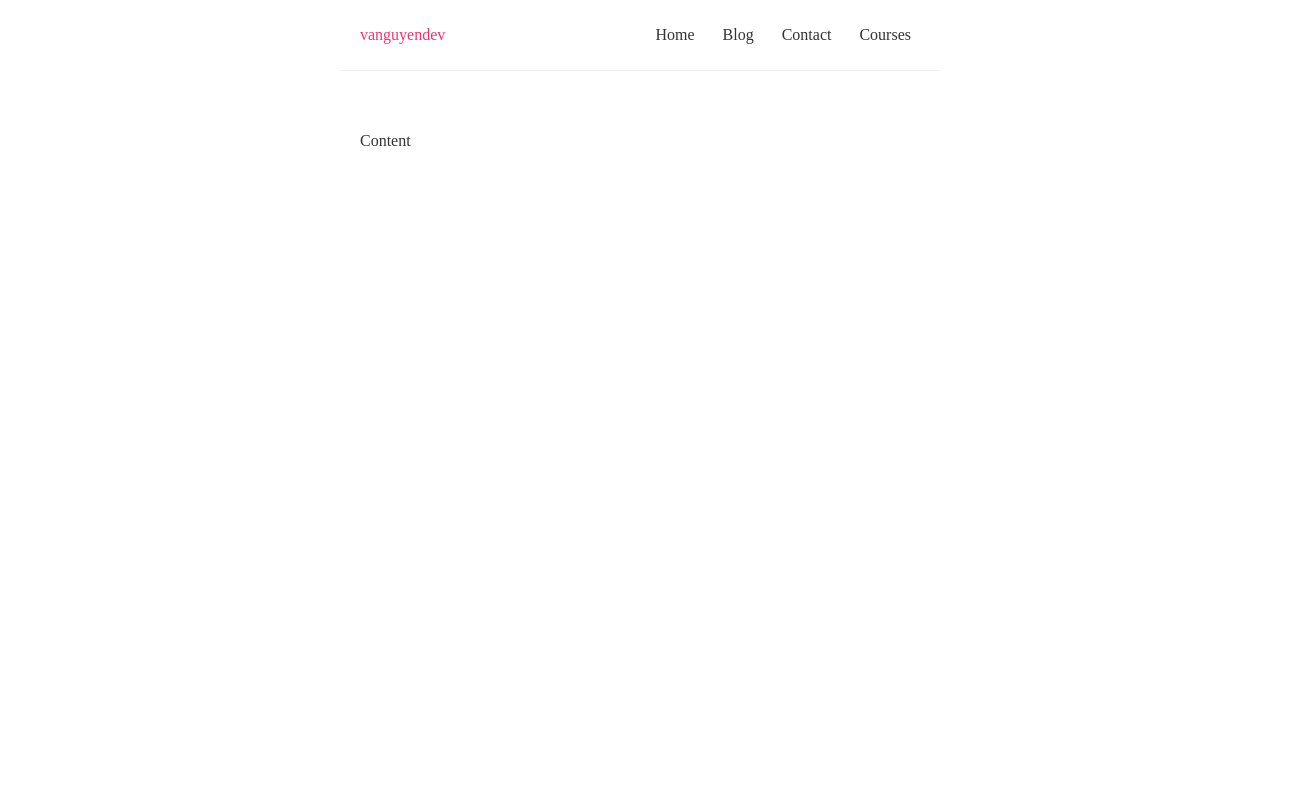
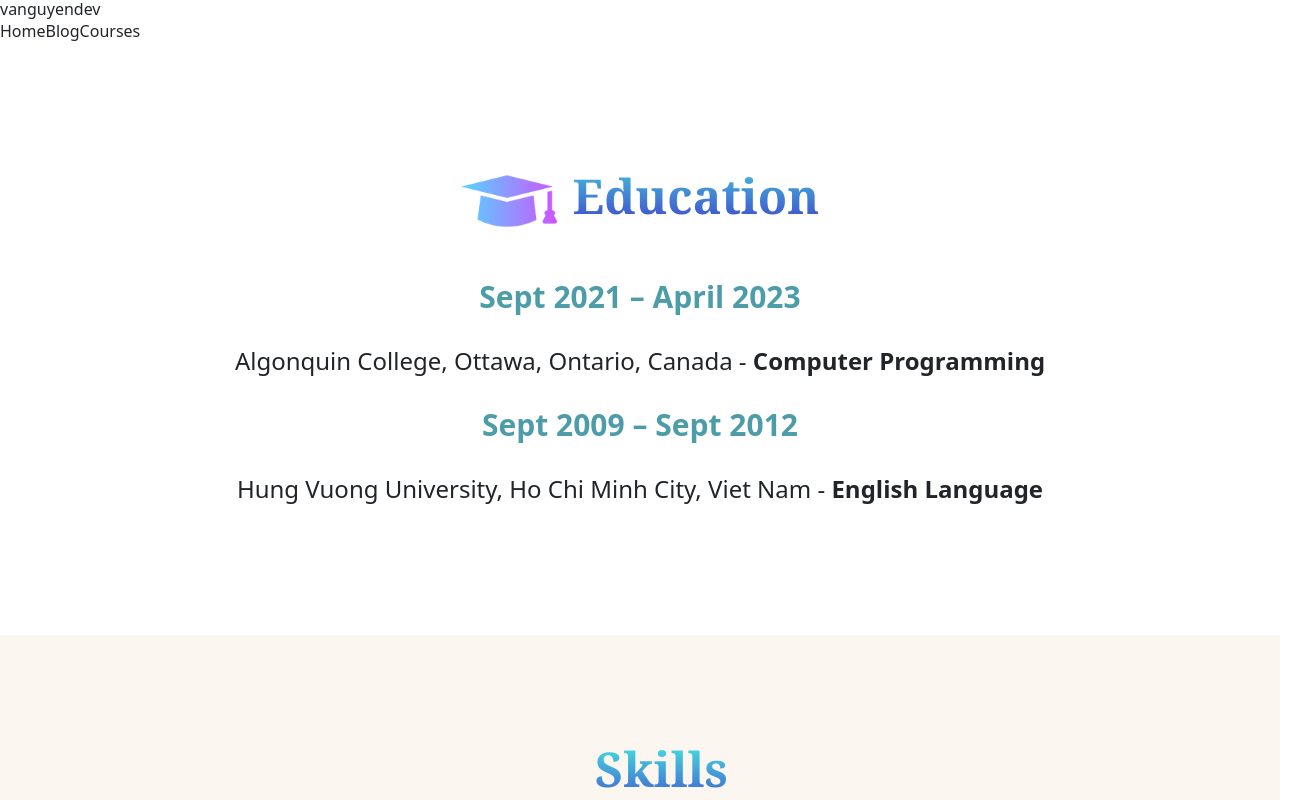
Before and after one commit to vanguyen333/mysiteO, a React (Vite) app: page / in a window 1280 px wide. Shown: the top 800 px of the page, 1305 px wide, since content can reach past the window. Built offline with nearby package versions, Linux system fonts and the light colour scheme.

Commit message:
the non-styled nav bar work when clicked

```diff
--- a/src/App.jsx
+++ b/src/App.jsx
@@ -10,7 +10,7 @@ import Navbar from "./components/Navbar";
 
 import "bootstrap/dist/css/bootstrap.min.css";
 
-import { BrowserRouter, Routes, Route } from "react-router-dom";
+import { BrowserRouter, Routes, Route, Link, NavLink } from "react-router-dom";
 // import { Header, Home, Blog } from "../pages";
 const App = () => {
   // const router = createBrowserRouter([
@@ -20,12 +20,23 @@ const App = () => {
   //   },
   // ]);
   return (
-    <div className="App">
-      <Navbar />
-      <div className="content">
-        <h1>Content</h1>
-      </div>
-    </div>
+    <BrowserRouter>
+      <header>
+        <nav>
+          <h1>vanguyendev</h1>
+          <Link to="/">Home</Link>
+          <NavLink to="blog">Blog</NavLink>
+          <NavLink to="courses">Courses</NavLink>
+        </nav>
+      </header>
+      <main>
+        <Routes>
+          <Route index element={<Home />} />
+          <Route path="blog" element={<Blog />} />
+          <Route path="courses" element={<Courses />} />
+        </Routes>
+      </main>
+    </BrowserRouter>
   );
 };
 
--- a/src/components/Header.jsx
+++ b/src/components/Header.jsx
@@ -17,56 +17,48 @@ import { BrowserRouter, Routes, Route } from "react-router-dom";
 
 const Header = () => {
   return (
-    <BrowserRouter>
-      <Routes>
-        <Route index element={<Home />} />
-        <Route path="/home" element={<Home />} />
-        <Route path="/blog" element={<Blog />} />
-        <Route path="/courses" element={<Courses />} />
-      </Routes>
-    </BrowserRouter>
-    // <div className="headercl w-full h-120">
-    //   <Navbar expand="lg" variant="dark">
-    //     <Container>
-    //       <Navbar.Brand className="titlenav" href="#home">
-    //         <img className="logome" src="public/imgs/v.jpg" />
-    //         vanguyendev
-    //       </Navbar.Brand>
-    //       <Navbar.Toggle aria-controls="basic-navbar-nav" />
-    //       <Navbar.Collapse id="basic-navbar-nav">
-    //         <Nav className="ms-auto text-xl">
-    //           <Nav.Link href="#home">Home</Nav.Link>
+    <div className="headercl w-full h-120">
+      <Navbar expand="lg" variant="dark">
+        <Container>
+          <Navbar.Brand className="titlenav" href="#home">
+            <img className="logome" src="public/imgs/v.jpg" />
+            vanguyendev
+          </Navbar.Brand>
+          <Navbar.Toggle aria-controls="basic-navbar-nav" />
+          <Navbar.Collapse id="basic-navbar-nav">
+            <Nav className="ms-auto text-xl">
+              <Nav.Link href="#home">Home</Nav.Link>
 
-    //           <Nav.Link href="#blog">Blog</Nav.Link>
+              <Nav.Link href="#blog">Blog</Nav.Link>
 
-    //           <Nav.Link href="#contact">Contact</Nav.Link>
+              <Nav.Link href="#contact">Contact</Nav.Link>
 
-    //           <NavDropdown title="Courses" id="basic-nav-dropdown">
-    //             <NavDropdown.Item href="#action/3.1">HTML</NavDropdown.Item>
-    //             <NavDropdown.Item href="#action/3.2">CSS</NavDropdown.Item>
-    //             <NavDropdown.Item href="#action/3.3">
-    //               JavaScript
-    //             </NavDropdown.Item>
-    //             <NavDropdown.Item href="#action/3.3">React JS</NavDropdown.Item>
+              <NavDropdown title="Courses" id="basic-nav-dropdown">
+                <NavDropdown.Item href="#action/3.1">HTML</NavDropdown.Item>
+                <NavDropdown.Item href="#action/3.2">CSS</NavDropdown.Item>
+                <NavDropdown.Item href="#action/3.3">
+                  JavaScript
+                </NavDropdown.Item>
+                <NavDropdown.Item href="#action/3.3">React JS</NavDropdown.Item>
 
-    //             <NavDropdown.Divider />
-    //             <NavDropdown.Item href="#action/3.4">Java</NavDropdown.Item>
-    //           </NavDropdown>
-    //         </Nav>
-    //       </Navbar.Collapse>
-    //     </Container>
-    //   </Navbar>
-    //   <div className="homecl">
-    //     <h1 className=" h1headercl font-serif ui-serif font-semibold text-center hover:system-ui text-[#d6f4f8] text-6xl ">
-    //       Looking for a developer?
-    //     </h1>
-    //     <h2 className="text-2xl text-[#ffffff] text-center py-5">
-    //       I am a full stack developer. I develop applications, software and web
-    //       applications.
-    //     </h2>
-    //     <img className="waterhd w-full" src="/imgs/Water.png" alt="water" />
-    //   </div>
-    // </div>
+                <NavDropdown.Divider />
+                <NavDropdown.Item href="#action/3.4">Java</NavDropdown.Item>
+              </NavDropdown>
+            </Nav>
+          </Navbar.Collapse>
+        </Container>
+      </Navbar>
+      <div className="homecl">
+        <h1 className=" h1headercl font-serif ui-serif font-semibold text-center hover:system-ui text-[#d6f4f8] text-6xl ">
+          Looking for a developer?
+        </h1>
+        <h2 className="text-2xl text-[#ffffff] text-center py-5">
+          I am a full stack developer. I develop applications, software and web
+          applications.
+        </h2>
+        <img className="waterhd w-full" src="/imgs/Water.png" alt="water" />
+      </div>
+    </div>
   );
 };
 
--- a/src/index.css
+++ b/src/index.css
@@ -9,7 +9,7 @@
 @import url("https://fonts.googleapis.com/css2?family=Quicksand:wght@300;400;500;600;700&display=swap");
 
 /* base styles */
-* {
+/* * {
   margin: 0;
   font-family: "Quicksand";
   color: #333;
@@ -40,4 +40,4 @@
   max-width: 600px;
   margin: 40px auto;
   padding: 20px;
-}
+} */
--- a/src/pages/Courses.jsx
+++ b/src/pages/Courses.jsx
@@ -1,6 +1,10 @@
 import Header from "../components/Header";
 const Courses = () => {
-  return <Header />;
+  return (
+    <div>
+      <h1>Free Courses</h1>
+    </div>
+  );
 };
 
 export default Courses;
```
